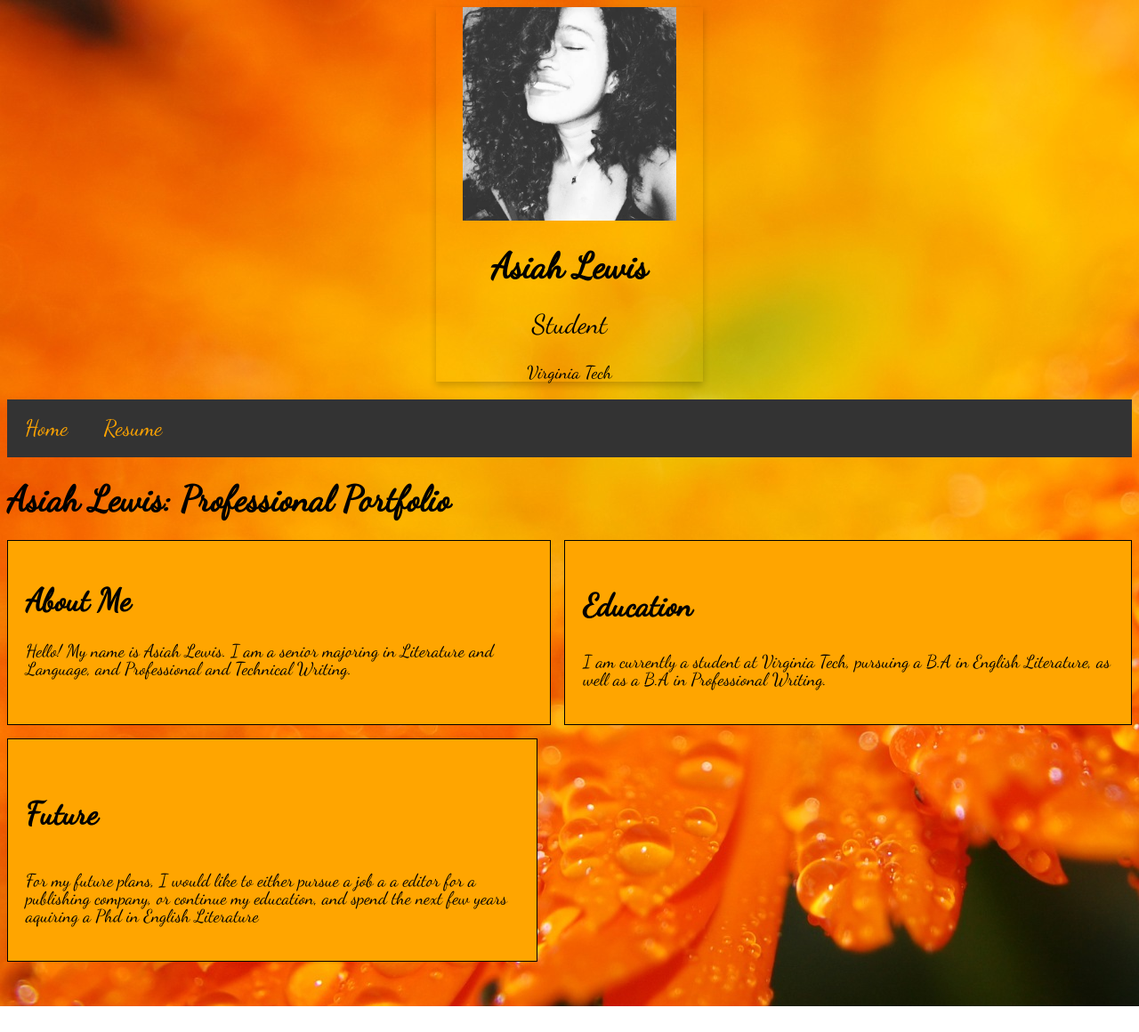
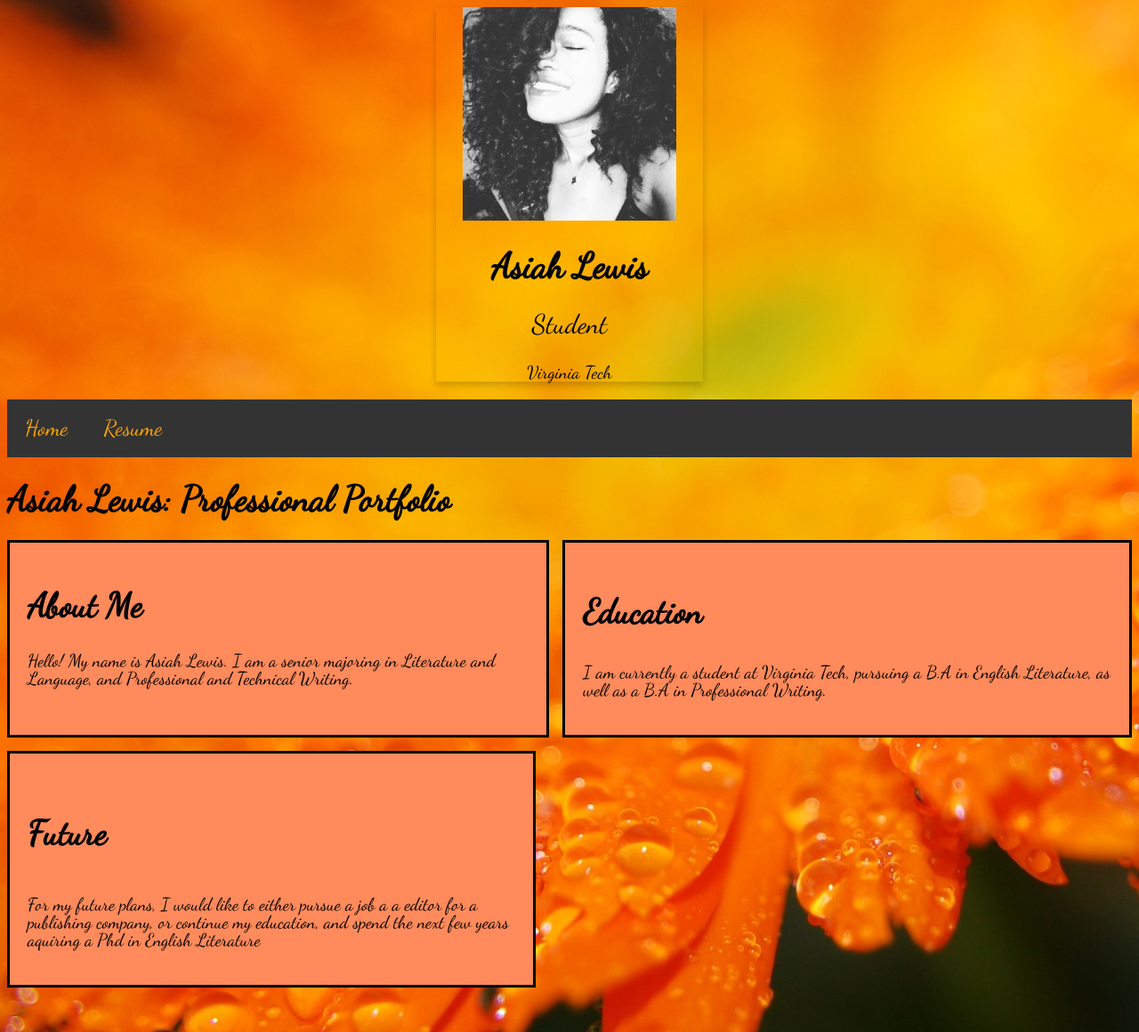
Before and after one commit to asiah1/Final-website, a plain HTML site: page index.html in a window 1280 px wide. Shown: the whole page at 89% size. Before the commit the page ends 1131 px from the top, so only its background shows below. Drawn offline with Linux system fonts and the light colour scheme; a web font is replaced by a local one.

Commit message:
I wanna be done

```diff
--- a/assets/css/style.css
+++ b/assets/css/style.css
@@ -1,7 +1,5 @@
-
+<style>
 /* background style */
-<style>
-
 body, html {
     height: 100%;
 }
@@ -18,12 +16,11 @@ body, html {
     background-repeat: no-repeat;
     background-size: cover;
 }
+/* font styles...*/
 
-/* font 1styles...*/
-
-h2 {font-size: 2.2rem; font-style: bold;}
-h3 {font-size: 2.2rem; font-style: bold;}
-h4 {font-size: 2.2rem; font-style: bold;}
+h2 {font-size: 2.4rem; font-style: bold;}
+h3 {font-size: 2.4rem; font-style: bold;}
+h4 {font-size: 2.4rem; font-style: bold;}
 
 
 body {
@@ -62,12 +59,11 @@ ul {
 li {
     float: left;
 }
-
 /* Nav Bar */
 li a {
     display: grid;
     color: orange;
-    text-align: center;
+    text-align: right;
     padding: 20px 20px;
     text-decoration: none;
 }
@@ -87,7 +83,6 @@ li a:hover {
     color: black;
     font-size: 30px
 }
-
 /* code for the the button hover*/
 
 button:hover, a:hover {
@@ -103,8 +98,8 @@ div.blocks {
     margin-bottom: 50px;
 }
 div.blocks div {
-    background-color: orange;
-    border: 1px solid black;
+    background-color: #FF8A5B;
+    border: 3px solid black;
     padding: 20px;
 }
 
```
Also changed, not shown: index.html (+6 -14 lines).
